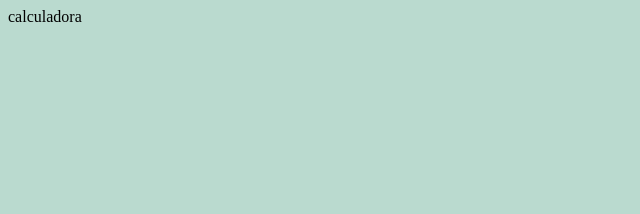
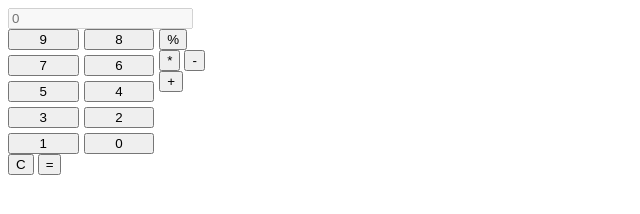
Before and after one commit to joaobatistaleoncampos/calculadora251225, a plain HTML site: page index.html in a window 1280 px wide. Shown: the whole page, without its empty margins (0-640 px from the left). Drawn offline with Linux system fonts and the light colour scheme.

Commit message:
mudanca css html

```diff
--- a/index.html
+++ b/index.html
@@ -1,15 +1,55 @@
 <!DOCTYPE html>
 <html lang="pt-br">
+
 <head>
     <meta charset="UTF-8">
     <meta name="viewport" content="width=device-width, initial-scale=1.0">
     <title>Calculadora</title>
 </head>
+
 <body>
-    <header>
-            calculadora
-    </header>
+<div class="calculadora">
+    <div class="calculadora-visor">
+        <input type="text" placeholder="0" disabled>
+
+    </div>
+    <div class="calculadora-conteudo">
+        <div class="calculadora-numeros">
+            <input type="button" value="9">
+            <input type="button" value="8">
+            <input type="button" value="7">
+            <input type="button" value="6">
+            <input type="button" value="5">
+            <input type="button" value="4">
+            <input type="button" value="3">
+            <input type="button" value="2">
+            <input type="button" value="1">
+            <input type="button" value="0">
+
+        </div>
+
+        <div class="calculadora-operacoes">
+    <input type="button" value="%">
+    <input type="button" value="*">
+    <input type="button" value="-">
+    <input type="button" value="+">
+
+        </div>
+
+    </div>
+
+    <div class="calculadora-calcula">
+ <input type="button" value="C">
+ <input type="button" value="=">
+    </div>
+
+</div>
+
+
+
+
     <link rel="stylesheet" href="style.css">
     <script src=" script.js"></script>
 </body>
+
 </html>
--- a/style.css
+++ b/style.css
@@ -1,3 +1,13 @@
-*{
-    background-color: rgb(186, 218, 207);
+.calculadora{
+    width: 200px;
 }
+.calculadora-conteudo{
+    display: grid;
+    grid-template-columns: 3fr 1fr;
+    gap: 5px;
+}
+.calculadora-numeros{
+    display: grid;
+    grid-template-columns: 1fr 1fr;
+    gap: 5px 5px;
+}
```
